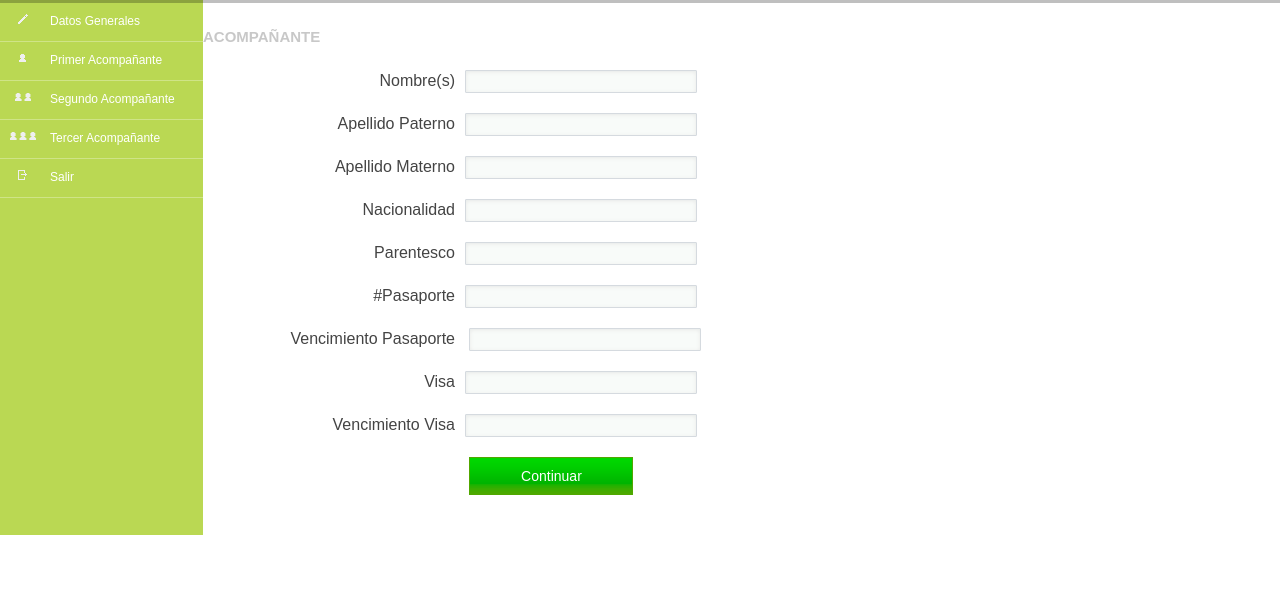
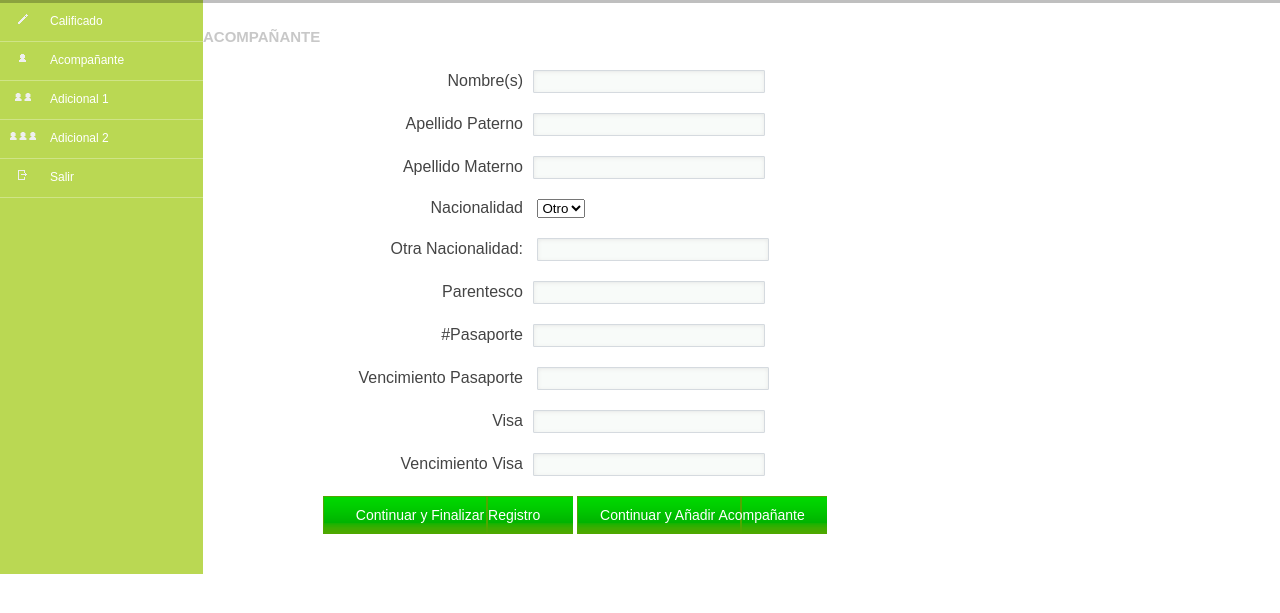
Before and after one commit to urzuae/hl-dangerzone, a CodeIgniter app: the page made by public/application/views/main/companion_new.php in a window 1280 px wide. Shown: the part 128-741 px from the top of the page. Run offline with CodeIgniter, Linux system fonts and the light colour scheme; data that the repository does not hold is empty.

Commit message:
Add country, nationality and some styles

```diff
--- a/public/application/models/companionsmodel.php
+++ b/public/application/models/companionsmodel.php
@@ -11,6 +11,7 @@ class CompanionsModel extends HL_Model
   {
     $query = $this->db->get_where($this->table, array('user_id' => $user_id, 'no_companion' => $orden));
     $result = $query->result_array();
+    if(!$result) return false;
     return $result[0];
   }
 
--- a/public/application/views/main/companion_new.php
+++ b/public/application/views/main/companion_new.php
@@ -21,6 +21,17 @@
           changeYear: true,
           dateFormat: 'yy-mm-dd'
         });
+        $('#contact_info').submit(function() {
+          return confirm('¿Desea continuar con el registro?. Recuerde que ya no podrá modificar sus datos');
+        });
+        $('#nationality').change(function() {
+          if($(this).val() == 0) {
+            $('#other_nat').removeClass('oculto');
+          }
+          else {
+            $('#other_nat').addClass('oculto');
+          }
+        });
       });
     </script>
   </head>
@@ -34,11 +45,11 @@
       <div id="main_container">
         <div id="sidebar">
           <ul id="nav">
-            <li><a href="#" class="general">Datos Generales</a></li>
-            <li <?php echo $no_companion == 1 ? 'class="active"' : false; ?>><a href="#" class="first">Primer Acompañante</a></li>
-            <li <?php echo $no_companion == 2 ? 'class="active"' : false; ?>><a href="#" class="second">Segundo Acompañante</a></li>
-            <li <?php echo $no_companion == 3 ? 'class="active"' : false; ?>><a href="#" class="third">Tercer Acompañante</a></li>
-            <li><a href="<?php echo base_url('main/sign_out'); ?>" class="exit">Salir</a>
+            <li><a href="#" class="general">Calificado</a></li>
+            <li <?php echo $no_companion == 1 ? 'class="active"' : false; ?>><a href="#" class="first">Acompañante</a></li>
+            <li <?php echo $no_companion == 2 ? 'class="active"' : false; ?>><a href="#" class="second">Adicional 1</a></li>
+            <li <?php echo $no_companion == 3 ? 'class="active"' : false; ?>><a href="#" class="third">Adicional 2</a></li>
+            <li><a href="<?php echo base_url('main/sign_out'); ?>" class="exit">Salir</a></li>
           </ul>
         </div>
         <section id="main_content">
@@ -56,7 +67,17 @@
               <label for="maternal_last_name">Apellido Materno</label><input type="text" name="maternal_last_name" value="" id="maternal_last_name" />
             </div>
             <div>
-              <label for="nationality">Nacionalidad</label><input type="text" name="nationality" value="" id="nationality" />
+              <label for="nationality">Nacionalidad</label>
+              <select name="nationality" id="nationality">
+                <?php foreach($countries as $country) {?>
+                  <option value="<?php echo $country['id']; ?>"><?php echo $country['nationality']; ?></option>
+                <?php } ?>
+                <option value="0">Otro</option>
+              </select>
+            </div>
+            <div id="other_nat">
+              <label for="other_nationality">Otra Nacionalidad:</label>
+              <input type="text" name="other_nationality" id="other_nationality" value="" />
             </div>
             <div>
               <label for="relative">Parentesco</label><input type="text" name="relative" value="" id="relative" />
@@ -74,9 +95,9 @@
             <div>
               <label for="visa_due_date">Vencimiento Visa</label><input type="text" name="visa_due_date" value="" id="visa_due_date" class="date_input" />
             </div>
-            <div>
-              <label></label>
-              <input type="submit" value="Continuar" name="submit" />
+            <div style="padding-left: 100px;">
+              <input type="submit" value="Continuar y Finalizar Registro" name="finish" />
+              <input type="submit" value="Continuar y Añadir Acompañante" name="continue" />
             </div>
           </form>
         </section>
--- a/public/application/views/main/confirmacion.php
+++ b/public/application/views/main/confirmacion.php
@@ -23,6 +23,9 @@
           <img src="<?php echo base_url('statics/images/misc/logoHerbalife.png'); ?>" alt="herbalife" class="logo"/></a>
       </header>
       ¡FELICIDADES! Tu registro se ha realizado con éxito
+      <p>
+        <a href="<?php echo base_url('main/sign_out'); ?>" class="exit">Salir</a>
+      </p>
     </div>
   </body>
 </html>
--- a/public/statics/css/general.css
+++ b/public/statics/css/general.css
@@ -18,7 +18,8 @@ h2 { color: #c8c8c8; font-size: 15px; margin: 25px 0;}
 #nav li a.exit { background: url(../images/botones/exit.png) no-repeat; }
 #main_content { margin-left: 203px; border-top: 3px solid #bfbfbf; background: #fff; padding-bottom: 20px; }
 #contact_info div { margin: 20px; }
-#contact_info label { display: inline-block; width: 232px; text-align: right; margin-right: 10px; color: #444; }
+#contact_info label { display: inline-block; width: 300px; text-align: right; margin-right: 10px; color: #444; }
 #contact_info input[type="text"] { background: url(../images/botones/bg-form-input.png) no-repeat; border: none; width: 232px; height: 23px; color: #444; }
-#contact_info input[type="submit"] { background: url(../images/botones/bg-form-submit.png) no-repeat; border: none; width: 164px; height: 38px; color: #fff; font-size: 14px; }
-#contact_info input.disabled { color: #c3c3c3;  }
+#contact_info input[type="submit"] { background: url(../images/botones/bg-form-submit.png) repeat-x; border: none; width: 250px; height: 38px; color: #fff; font-size: 14px; cursor: pointer; }
+#contact_info input.disabled { color: #c3c3c3; }
+.oculto { display: none;}
```
Also changed, not shown: public/application/controllers/main.php (+5 -5 lines), public/application/views/main/companion.php (+26 -5 lines), public/application/views/main/index.php (+20 -6 lines).
